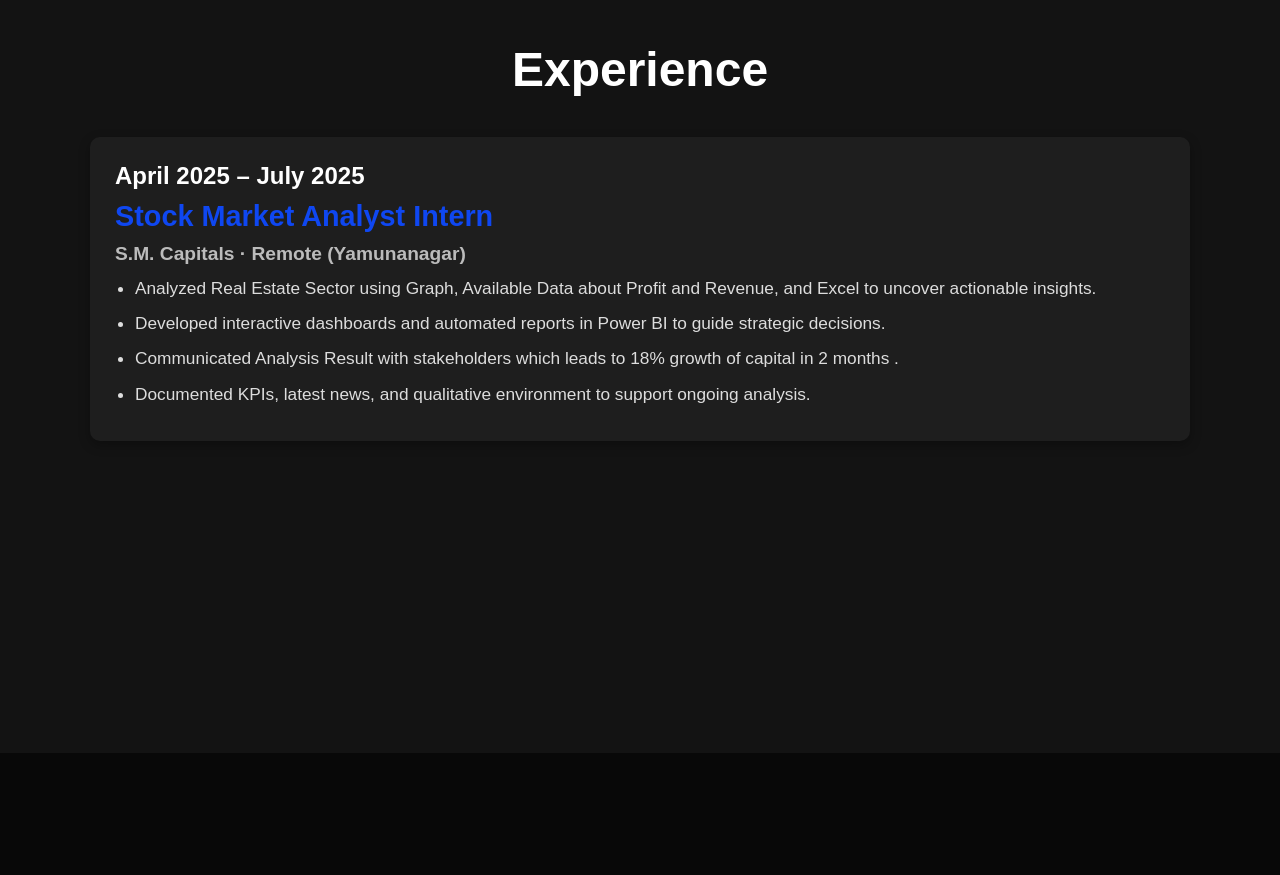
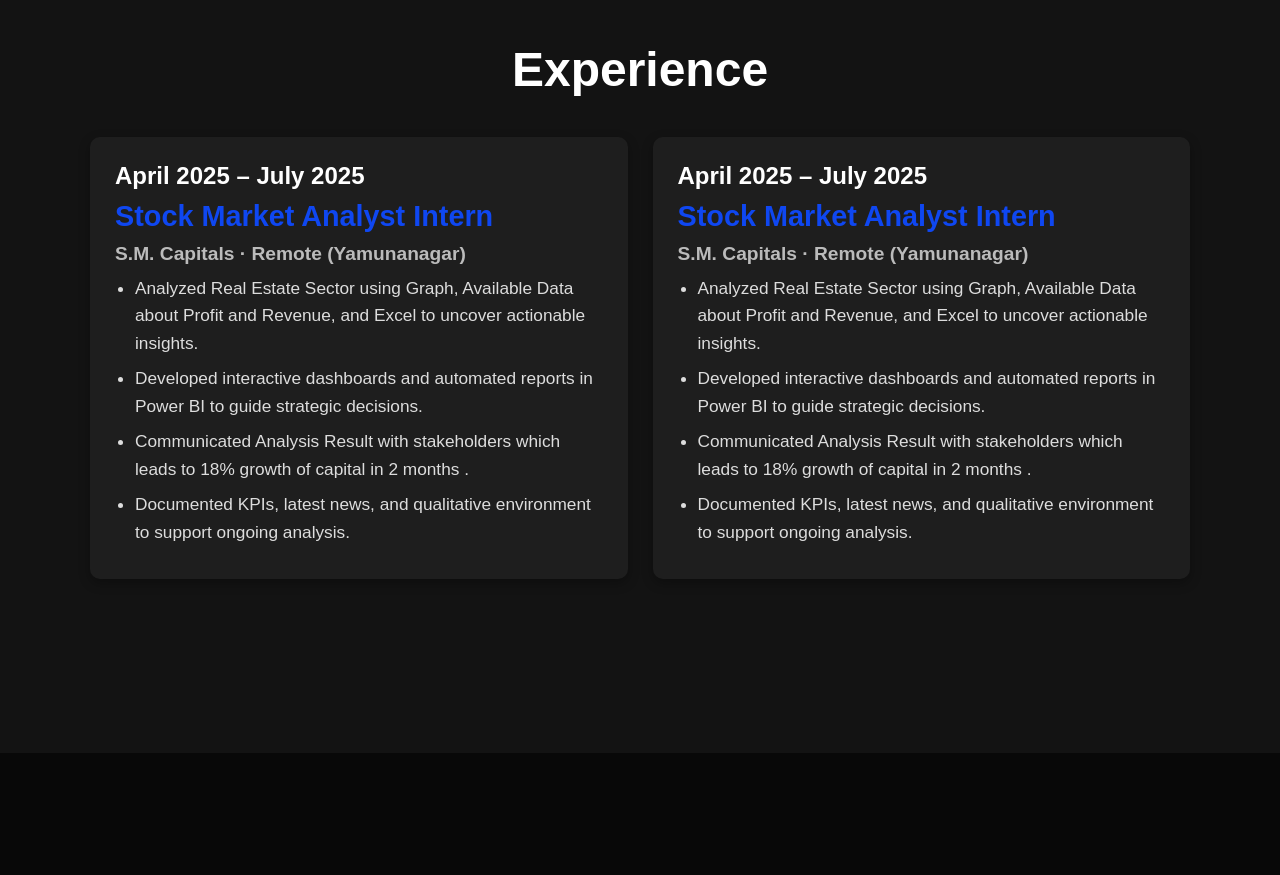
Before and after one commit to SUNNYSHARMA-BA/Portfolio, a plain HTML site: page index.html in a window 1280 px wide. Shown: the part 2520-3395 px from the top of the page. Drawn offline with nearby package versions, Linux system fonts and the light colour scheme.

```diff
--- a/index.html
+++ b/index.html
@@ -237,6 +237,20 @@
       </ul>
     </div>
 
+       <!-- S.M. Capitals -->
+    <div class="exp-box">
+      <h3><span>April 2025 – July 2025</span></h3>
+      <h2>Stock Market Analyst Intern</h2>
+      <h4>S.M. Capitals  · Remote (Yamunanagar)</h4>
+      <ul>
+        <li>Analyzed Real Estate Sector using Graph, Available Data about Profit and Revenue, and Excel to uncover actionable insights.</li>
+        <li>Developed interactive dashboards and automated reports in Power BI to guide strategic decisions.</li>
+        <li>Communicated Analysis Result with stakeholders which leads to 18% growth of capital in 2 months .</li>
+        <li>Documented KPIs, latest news, and qualitative environment to support ongoing analysis.</li>
+      </ul>
+    </div>
+
+
   </div>
 </section>
 
```
